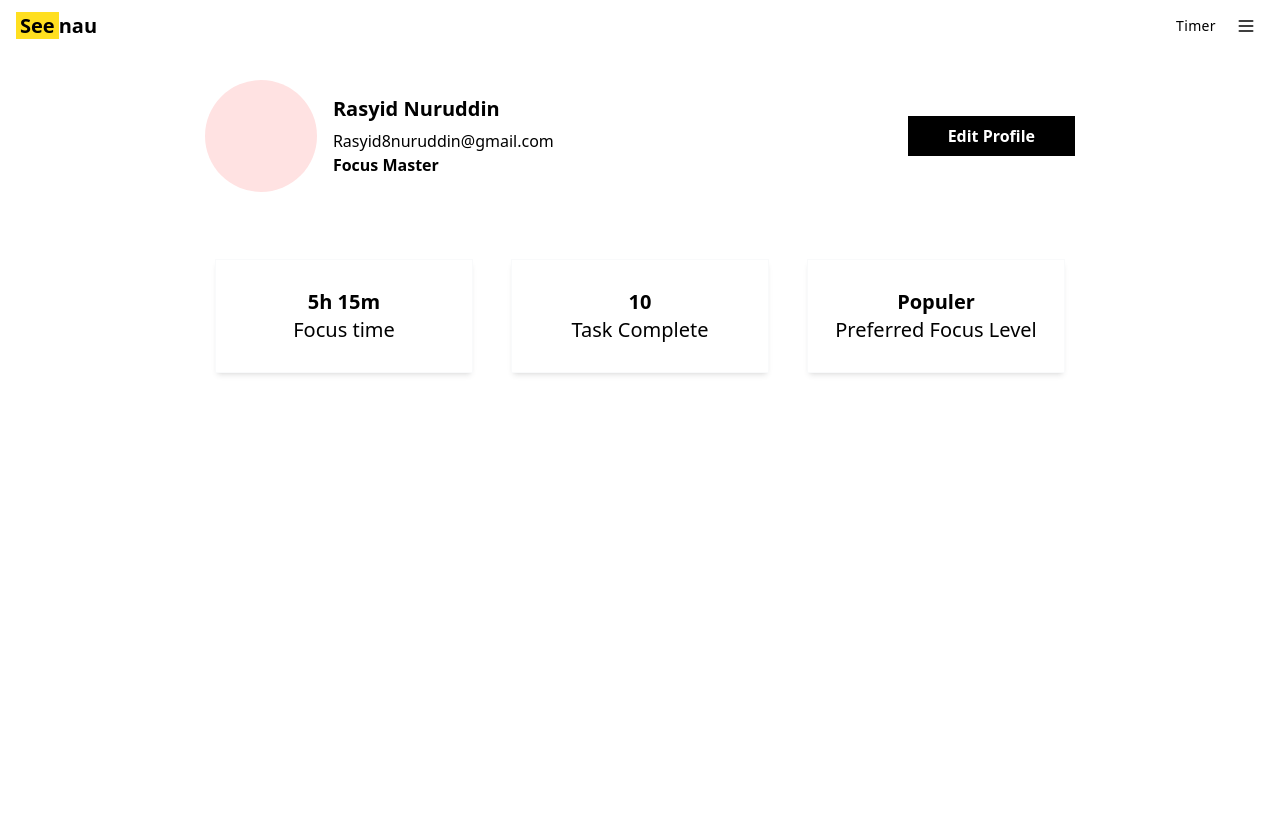
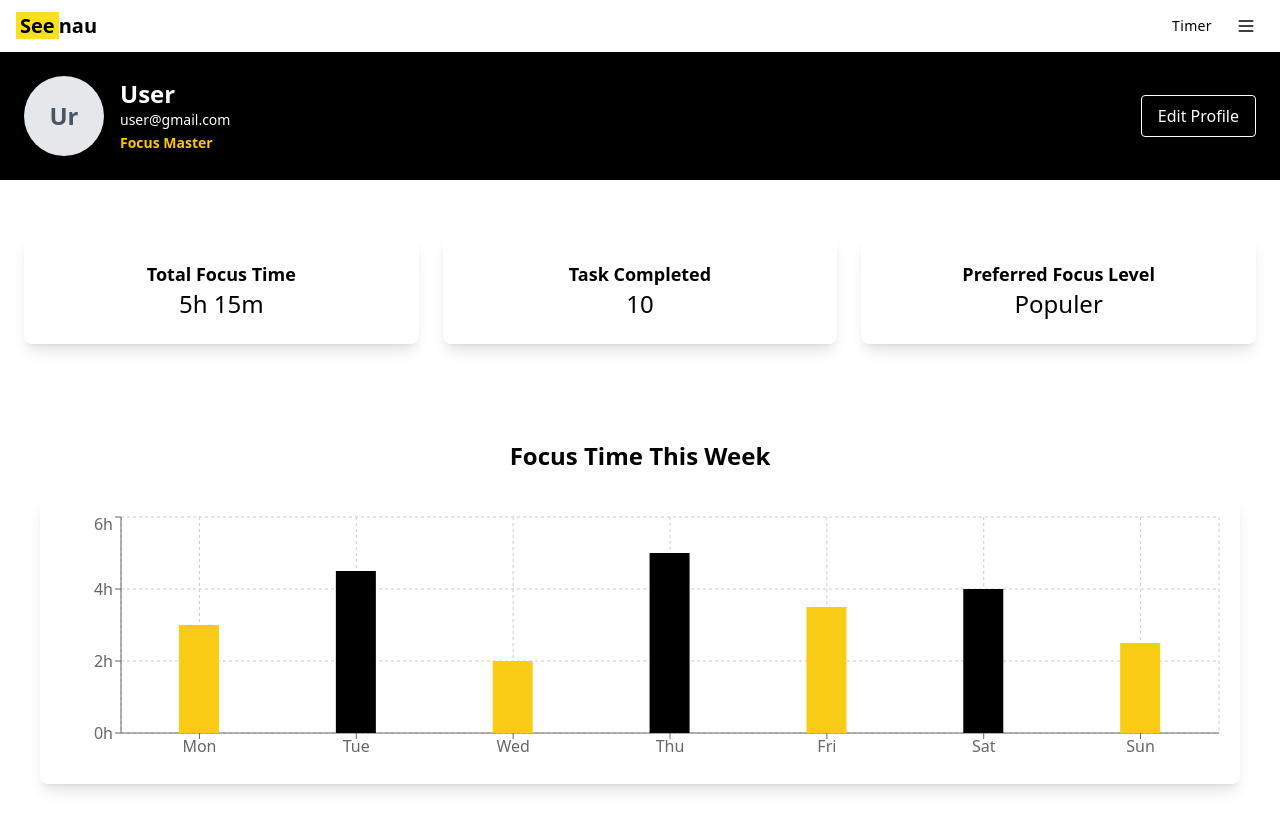
Before and after one commit to thesimpanze/Seenau-Web-FE, a React (Vite) app: page /dashboard in a window 1280 px wide. Shown: the top 830 px of the page. Before the commit the page ends 800 px from the top, so only its background shows below. Built offline with nearby package versions, Linux system fonts and the light colour scheme.

Commit message:
initial commit update chart,timer,navbar,task,profile,replay

```diff
--- a/package.json
+++ b/package.json
@@ -10,11 +10,14 @@
     "preview": "vite preview"
   },
   "dependencies": {
+    "@fortawesome/fontawesome-free": "^6.7.2",
     "@tailwindcss/vite": "^4.1.3",
     "lucide-react": "^0.488.0",
     "react": "^19.0.0",
     "react-dom": "^19.0.0",
+    "react-icons": "^5.5.0",
     "react-router-dom": "^7.5.0",
+    "recharts": "^2.15.2",
     "tailwindcss": "^4.1.3"
   },
   "devDependencies": {
--- a/src/Pages/Dashboard.jsx
+++ b/src/Pages/Dashboard.jsx
@@ -1,42 +1,166 @@
+import { useState } from "react";
 import BigPrimaryButton from "../components/BigPrimaryButton";
 import Navbar from "../components/Navbar";
+import {
+  BarChart,
+  Bar,
+  XAxis,
+  YAxis,
+  CartesianGrid,
+  Tooltip,
+  ResponsiveContainer,
+  Cell
+} from "recharts";
 
+const data = [
+  { name: "Mon", focus: 3 },
+  { name: "Tue", focus: 4.5 },
+  { name: "Wed", focus: 2 },
+  { name: "Thu", focus: 5 },
+  { name: "Fri", focus: 3.5 },
+  { name: "Sat", focus: 4 },
+  { name: "Sun", focus: 2.5 },
+];
 
+const barColors = ["#FACC15", "#000000"];
 
 const Dashboard = () => {
+  const [showModal, setShowModal] = useState(false);
+
   return (
-        <div className="">
+    <div className="min-h-screen bg-white pb-24 relative">
       <Navbar />
-            <section className="flex justify-around py-7 px-7">
-                <div className="flex gap-4">
-                    <div className="w-28 h-28 rounded-full bg-red-100 ">
 
+      {/* Header Section */}
+      <section className="bg-black text-white px-6 py-6 flex justify-between items-center">
+        <div className="flex items-center gap-4">
+          <div className="w-20 h-20 rounded-full bg-gray-200 flex items-center justify-center text-gray-600 text-2xl font-semibold">
+            Ur
           </div>
-                    <div className="flex flex-col justify-center ">
-                        <span className="font-bold mb-1.5 text-xl">Rasyid Nuruddin</span>
-                        <span className="">Rasyid8nuruddin@gmail.com</span>
-                        <span className="font-semibold">Focus Master</span>
+          <div>
+            <h1 className="text-2xl font-bold">User</h1>
+            <p className="text-sm">user@gmail.com</p>
+            <span className="text-yellow-400 font-semibold text-sm">Focus Master</span>
           </div>
         </div>
-                    <div className="flex items-center">
-                        <BigPrimaryButton>Edit Profile</BigPrimaryButton>
+        <button
+          onClick={() => setShowModal(true)} // Memastikan modal terbuka
+          className="border border-white px-4 py-2 rounded hover:bg-white hover:text-black transition"
+        >
+          Edit Profile
+        </button>
+      </section>
+
+      {/* Statistics Section */}
+      <section className="grid grid-cols-1 sm:grid-cols-2 lg:grid-cols-3 gap-6 px-6 py-8 mt-6">
+        <div className="bg-white p-6 rounded-lg shadow-lg text-center">
+          <h2 className="text-lg font-semibold">Total Focus Time</h2>
+          <p className="text-2xl">5h 15m</p>
+        </div>
+        <div className="bg-white p-6 rounded-lg shadow-lg text-center">
+          <h2 className="text-lg font-semibold">Task Completed</h2>
+          <p className="text-2xl">10</p>
+        </div>
+        <div className="bg-white p-6 rounded-lg shadow-lg text-center">
+          <h2 className="text-lg font-semibold">Preferred Focus Level</h2>
+          <p className="text-2xl">Populer</p>
         </div>
       </section>
-            <section className="flex items-center justify-center gap-10  mt-10">
-                <div className="flex flex-col w-[20%] text-xl py-7 items-center shadow-md outline outline-gray-50 ">
-                    <span className="font-bold">5h 15m</span>
-                    <span>Focus time</span>
-                </div>
-                <div className="flex flex-col w-[20%] text-xl py-7 items-center shadow-md outline outline-gray-50 ">
-                    <span className="font-bold">10</span>
-                    <span>Task Complete</span>
-                </div>
-                <div className="flex flex-col w-[20%] text-xl py-7 items-center shadow-md outline outline-gray-50 ">
-                    <span className="font-bold">Populer</span>
-                    <span>Preferred Focus Level</span>
+
+      {/* Chart Section */}
+      <section className="mt-16 px-10">
+        <h2 className="text-2xl font-bold mb-6 text-center">
+          Focus Time This Week
+        </h2>
+        <div className="w-full h-72 shadow-lg bg-white rounded-lg p-4">
+          <ResponsiveContainer width="100%" height="100%">
+            <BarChart data={data} barSize={40}>
+              <CartesianGrid strokeDasharray="3 3" />
+              <XAxis dataKey="name" />
+              <YAxis unit="h" domain={[0, 6]} />
+              <Tooltip />
+              <Bar dataKey="focus">
+                {data.map((entry, index) => (
+                  <Cell
+                    key={`cell-${index}`}
+                    fill={barColors[index % barColors.length]}
+                    radius={[0, 0, 0, 0]}
+                  />
+                ))}
+              </Bar>
+            </BarChart>
+          </ResponsiveContainer>
         </div>
       </section>
+
+      {/* Modal Edit Profile */}
+      {showModal && (
+        <div className="fixed inset-0 flex items-center justify-center z-50">
+          <div className="bg-white w-full max-w-xl p-8 rounded-lg relative shadow-xl shadow-gray-600">
+            <button
+              onClick={() => setShowModal(false)} // Menutup modal saat tombol ini diklik
+              className="absolute top-3 right-4 text-2xl font-bold"
+            >
+              ×
+            </button>
+
+            <div className="flex gap-6">
+              <div className="w-24 h-24 rounded-full bg-gray-200 flex items-center justify-center text-gray-500 text-xl font-semibold">
+                KJ
               </div>
-    )
-}
+              <form className="flex-1 flex flex-col gap-3">
+                <label className="font-semibold">Full Name</label>
+                <input
+                  type="text"
+                  placeholder="Name"
+                  className="border px-3 py-2 rounded"
+                />
+
+                <label className="font-semibold">Email</label>
+                <input
+                  type="email"
+                  placeholder="Email"
+                  className="border px-3 py-2 rounded"
+                />
+
+                <label className="font-semibold mt-2">Change Password</label>
+                <input
+                  type="password"
+                  placeholder="Current Password"
+                  className="border px-3 py-2 rounded"
+                />
+                <input
+                  type="password"
+                  placeholder="New Password"
+                  className="border px-3 py-2 rounded"
+                />
+                <input
+                  type="password"
+                  placeholder="Confirm New Password"
+                  className="border px-3 py-2 rounded"
+                />
+
+                <div className="flex gap-4 mt-4">
+                  <button
+                    type="submit"
+                    className="bg-black text-white px-6 py-2 rounded"
+                  >
+                    Save Changes
+                  </button>
+                  <button
+                    type="button"
+                    className="border border-black text-red-600 px-6 py-2 rounded font-semibold"
+                  >
+                    Delete Account
+                  </button>
+                </div>
+              </form>
+            </div>
+          </div>
+        </div>
+      )}
+    </div>
+  );
+};
+
 export default Dashboard;
--- a/src/components/Navbar.jsx
+++ b/src/components/Navbar.jsx
@@ -1,26 +1,71 @@
-import React from "react";
-import { Menu } from "lucide-react";
-import { Link } from "react-router-dom";
-
+import React, { useState } from "react";
+import { Menu, X } from "lucide-react";
+import { Link, useNavigate } from "react-router-dom";
 
 const Navbar = () => {
+  const [menuOpen, setMenuOpen] = useState(false);
+  const navigate = useNavigate();
+
+  const handleLogout = () => {
+    // Hapus token atau data login
+    localStorage.removeItem("token"); // Ganti sesuai kebutuhan
+    // Arahkan ke halaman login
+    navigate("/login");
+  };
+
   return (
-    <nav className="w-full bg-white px-4 py-2 flex justify-between items-center ">
+    <nav className="w-full bg-white px-4 py-2 flex justify-between items-center relative">
+      {/* Logo */}
       <div className="flex items-center space-x-1">
         <span className="text-black font-bold text-xl">
-          <Link to={"/"}>
-          <span className="bg-yellow-300 px-1">See</span>
-          <span className="text-black">nau</span>
+          <Link to="/">
+            <span className="bg-yellow-300 px-1">See</span>
+            <span className="text-black">nau</span>
           </Link>
         </span>
       </div>
 
-      <div className="flex  justify-center items-center gap-3">
+      {/* Right Section */}
+      <div className="flex justify-center items-center gap-4 relative">
+        {/* Timer Text */}
         <div className="text-sm text-black font-medium tracking-wide">Timer</div>
 
-        <button className="p-2 rounded hover:bg-gray-100 transition">
-          <Menu size={20} />
+        {/* Menu Toggle Button */}
+        <button
+          onClick={() => setMenuOpen(!menuOpen)}
+          className="p-2 rounded hover:bg-gray-100 transition-all duration-200 cursor-pointer"
+        >
+          {menuOpen ? <X size={20} /> : <Menu size={20} />}
         </button>
+
+        {/* Dropdown Menu */}
+        {menuOpen && (
+          <div className="absolute right-0 top-full mt-2 w-36 bg-white shadow-lg rounded-md py-2 text-sm z-50 transition-all duration-200 ease-in-out">
+            <Link
+              to="/"
+              className="block px-4 py-2 hover:bg-gray-100 transition-all duration-150 cursor-pointer"
+              onClick={() => setMenuOpen(false)}
+            >
+              Home
+            </Link>
+            <Link
+              to="/dashboard"
+              className="block px-4 py-2 hover:bg-gray-100 transition-all duration-150 cursor-pointer"
+              onClick={() => setMenuOpen(false)}
+            >
+              Profile
+            </Link>
+            <button
+              className="block w-full text-left px-4 py-2 hover:bg-gray-100 transition-all duration-150 cursor-pointer"
+              onClick={() => {
+                setMenuOpen(false);
+                handleLogout();
+              }}
+            >
+
+            </button>
+          </div>
+        )}
       </div>
     </nav>
   );
```
Also changed, not shown: src/Pages/Home.jsx (+40 -8 lines), src/components/Task.jsx (+139 -15 lines), 1 other file (tests, documents, lock files or other folders). Lines whose indentation alone changed are shown as unchanged.
